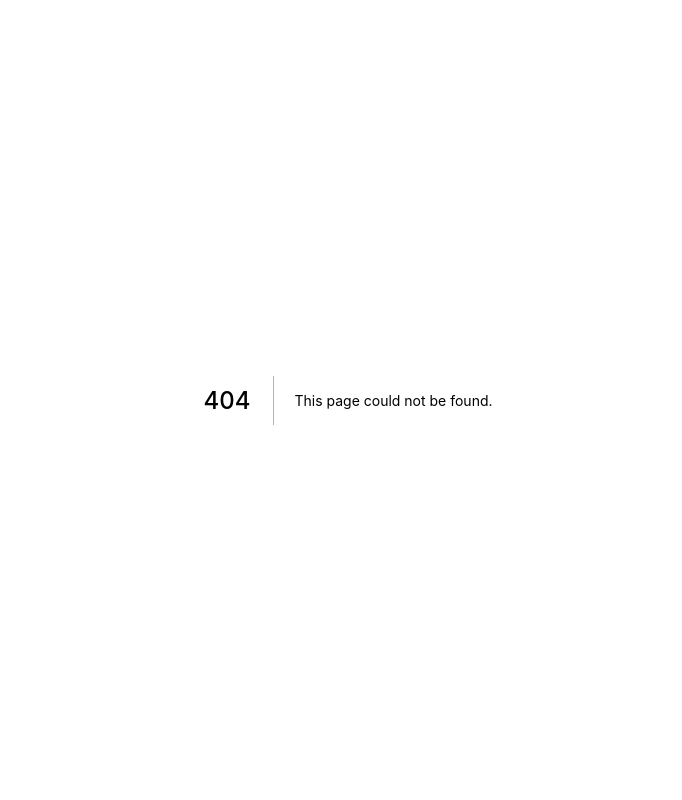
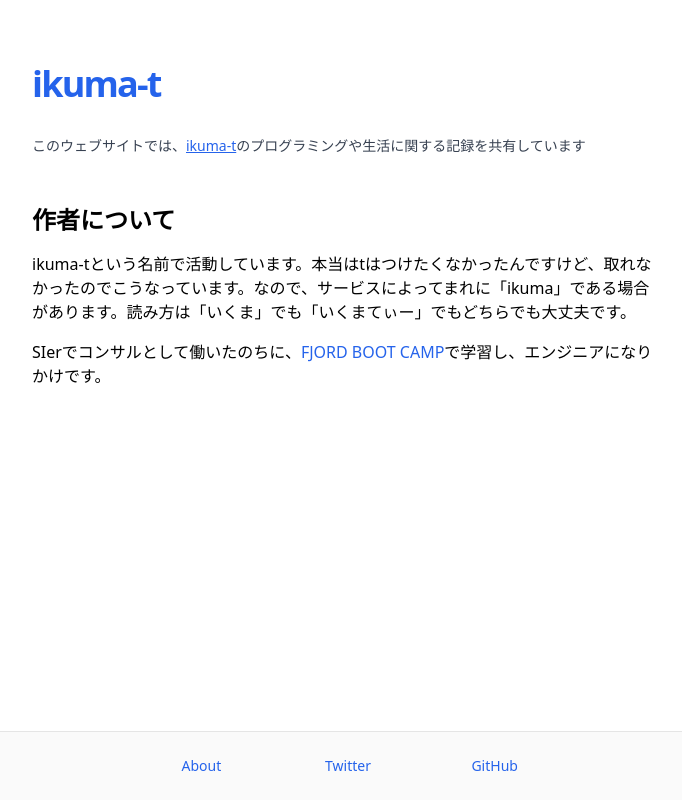
Before and after one commit to IkumaTadokoro/blog, a Next.js app: page /about in a window 1280 px wide. Before the commit this address had no page. Shown: the whole page, without its empty margins (292-974 px from the left). Built offline with nearby package versions, Linux system fonts and the light colour scheme.

Commit message:
feat: add about page

```diff
--- a/components/footer.tsx
+++ b/components/footer.tsx
@@ -7,10 +7,10 @@ const Footer = () => {
       <Container>
         <div className="px-24 py-6 flex flex-col lg:flex-row w-full">
             <a
-              href={`/`}
+              href={`/about`}
               className="mx-3 text-sm hover:underline flex-1 text-center"
             >
-              About（工事中）
+              About
             </a>
             <a
               href={`https://twitter.com/ikumatdkr`}
--- a/components/intro.tsx
+++ b/components/intro.tsx
@@ -1,8 +1,12 @@
+import Link from "next/link";
+
 const Intro = () => {
   return (
     <section className="mt-16 mb-16 md:mb-12">
       <h1 className="text-2xl md:text-4xl font-bold tracking-tighter leading-tight md:pr-8">
-        ikuma-t
+        <Link href="/">
+          <a className="hover:underline visited:text-gray-900">ikuma-t</a>
+        </Link>
       </h1>
       <p className="text-sm mt-8 text-gray-700">このウェブサイトでは、<a href="https://twitter.com/ikumatdkr" className="underline">ikuma-t</a>のプログラミングや生活に関する記録を共有しています</p>
     </section>
--- /dev/null
+++ b/pages/about/index.tsx
@@ -0,0 +1,26 @@
+import Container from '../../components/container'
+import Intro from '../../components/intro'
+import Layout from '../../components/layout'
+import Head from 'next/head'
+
+const Index = () => {
+  return (
+    <>
+      <Layout>
+        <Head>
+          <title>ikuma-t</title>
+        </Head>
+        <Container>
+         <Intro />
+          <section>
+            <h2 className="text-2xl mb-4 font-bold">作者について</h2>
+            <p className="mb-4">ikuma-tという名前で活動しています。本当はtはつけたくなかったんですけど、取れなかったのでこうなっています。なので、サービスによってまれに「ikuma」である場合があります。読み方は「いくま」でも「いくまてぃー」でもどちらでも大丈夫です。</p>
+            <p className="mb-4">SIerでコンサルとして働いたのちに、<a href="https://bootcamp.fjord.jp/">FJORD BOOT CAMP</a>で学習し、エンジニアになりかけです。</p>
+          </section>
+        </Container>
+      </Layout>
+    </>
+  )
+}
+
+export default Index
```
